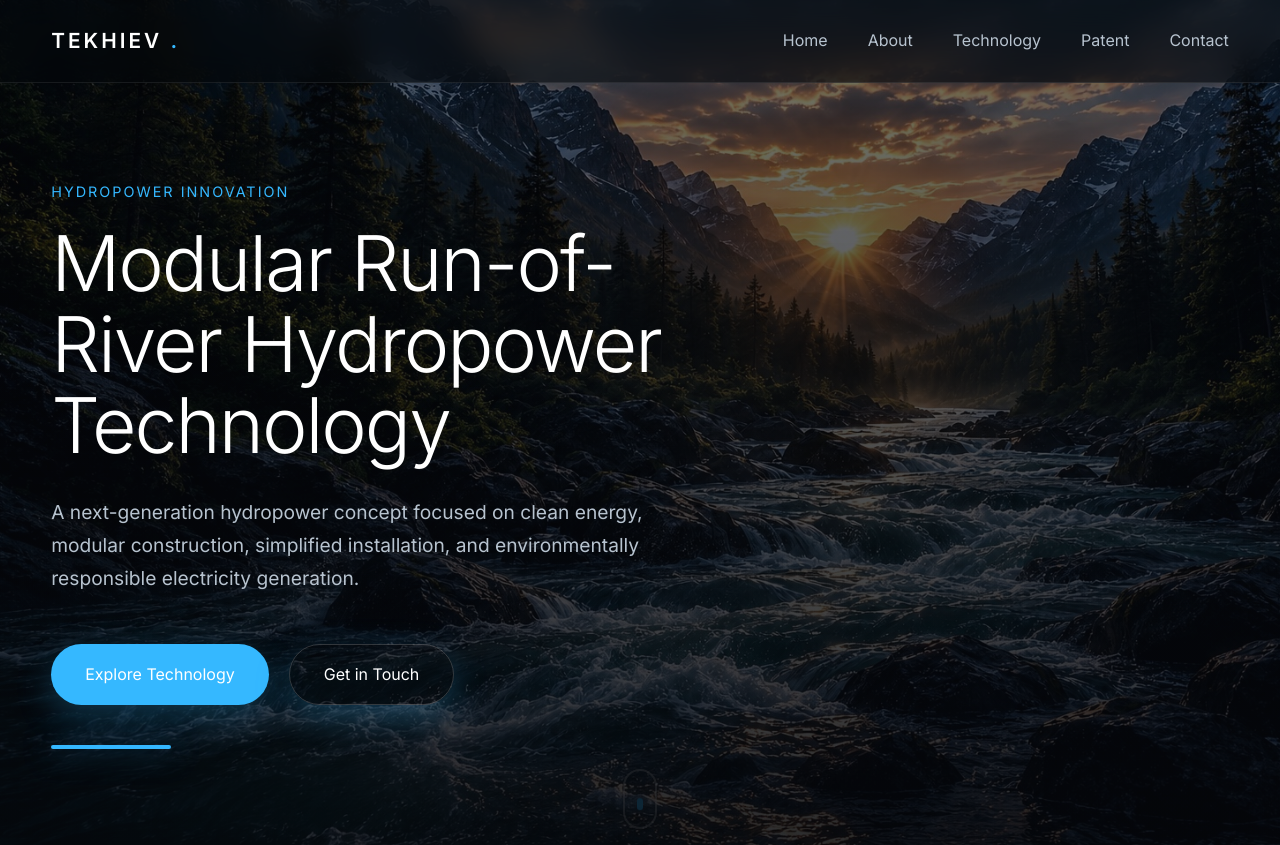
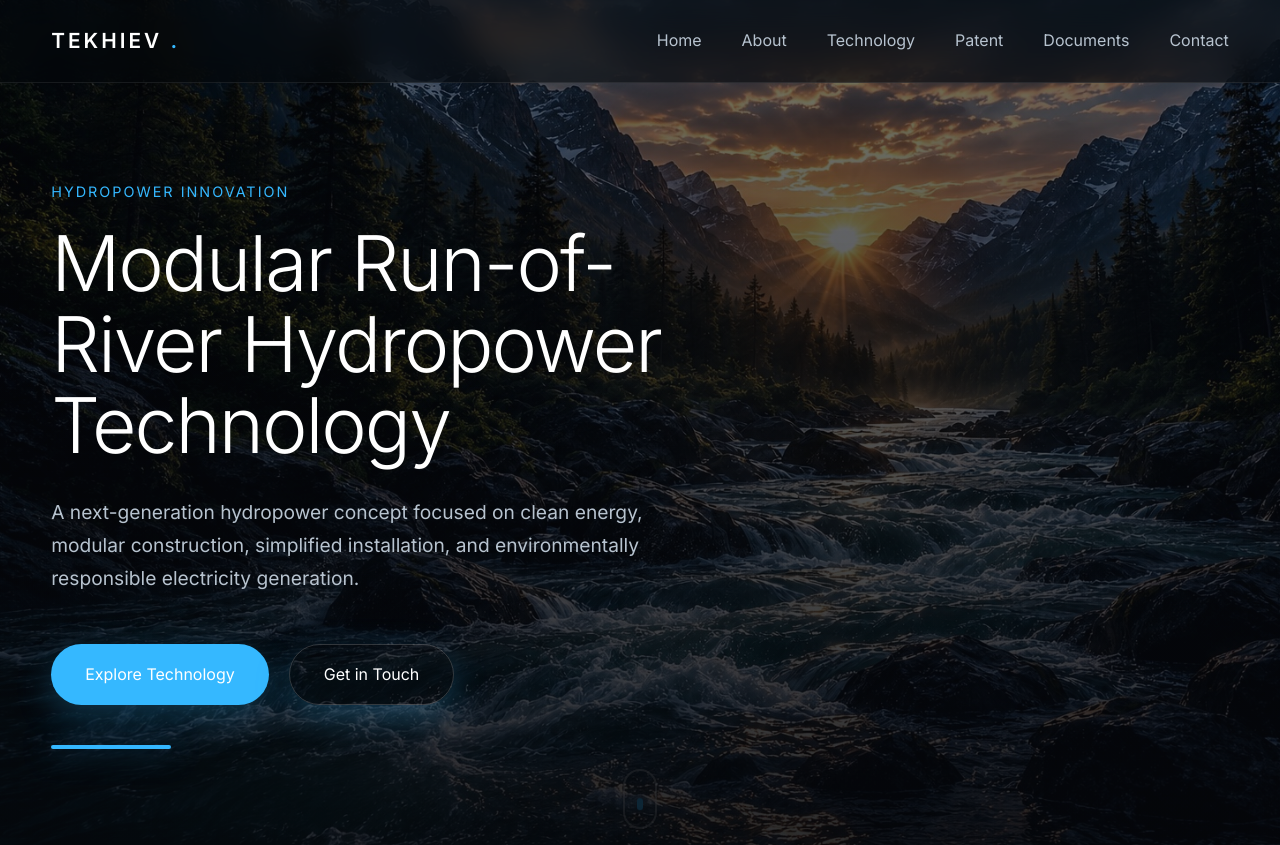
Before and after one commit to Tekhiev/tekhiev.github.io, a plain HTML site: page index.html in a window 1280 px wide. Shown: the top 845 px of the page. Drawn offline with Linux system fonts and the light colour scheme.

Commit message:
Update index.html

```diff
--- a/index.html
+++ b/index.html
@@ -93,6 +93,16 @@ Technology
 <a href="#patent">
 
 Patent
+
+</a>
+
+</li>
+
+<li>
+
+<a href="#documents">
+
+Documents
 
 </a>
 
```
